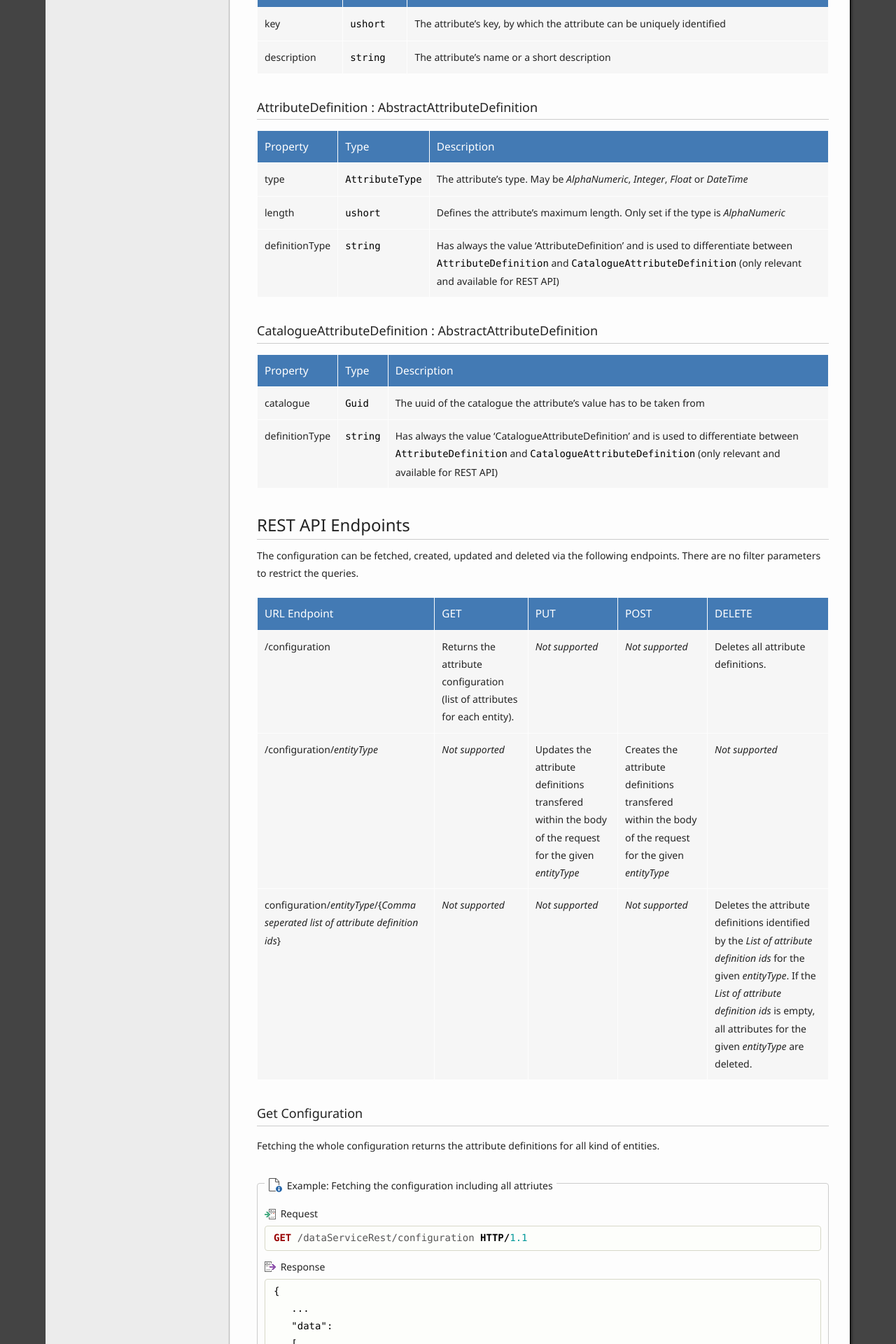
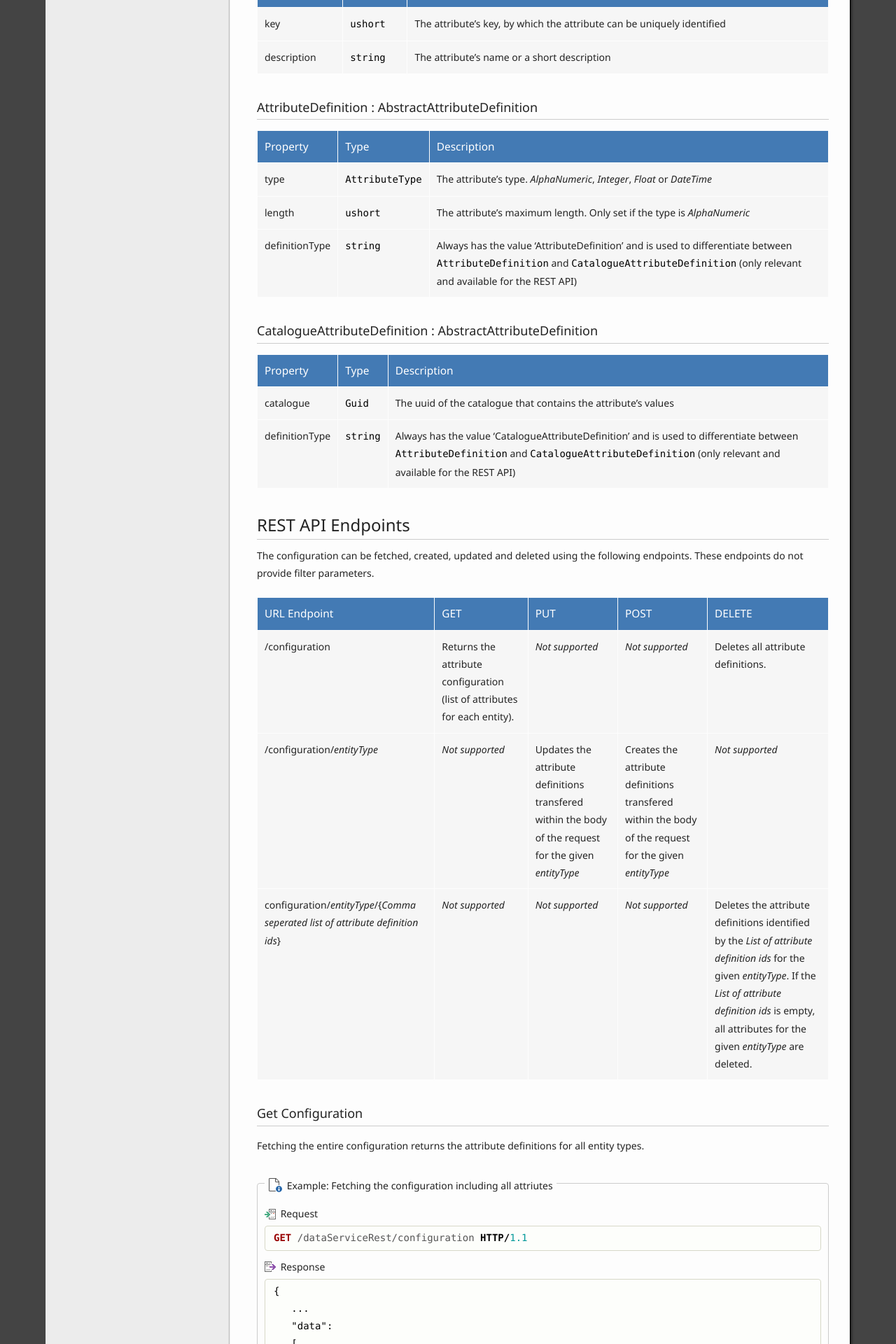
Before and after one commit to ZEISS-PiWeb/PiWeb-Api, a Jekyll site: the page built from _pages/022-configuration.md, in a window 1280 px wide. Shown: the part 636-2556 px from the top of the page at 70% size. Built offline with Jekyll 4.4.1, drawn with Linux system fonts in a browser that asks for light colours; some of the changed text lies outside the part shown.

Commit message:
proof read configuration section

````diff
--- a/_pages/022-configuration.md
+++ b/_pages/022-configuration.md
@@ -35,22 +35,22 @@
 
 Property      | Type                | Description
 --------------|---------------------|--------------------------------------------------------------
-type          | ```AttributeType``` | The attribute's type. May be *AlphaNumeric*, *Integer*, *Float* or *DateTime*
-length        | ```ushort```        | Defines the attribute's maximum length. Only set if the type is *AlphaNumeric*
-definitionType| ```string```        | Has always the value 'AttributeDefinition' and is used to differentiate between  ```AttributeDefinition``` and ```CatalogueAttributeDefinition``` (only relevant and available for REST API)
+type          | ```AttributeType``` | The attribute's type. *AlphaNumeric*, *Integer*, *Float* or *DateTime*
+length        | ```ushort```        | The attribute's maximum length. Only set if the type is *AlphaNumeric*
+definitionType| ```string```        | Always has the value 'AttributeDefinition' and is used to differentiate between  ```AttributeDefinition``` and ```CatalogueAttributeDefinition``` (only relevant and available for the REST API)
 
 ###CatalogueAttributeDefinition : AbstractAttributeDefinition
 
 Property      | Type         | Description
 --------------|--------------|------------------------------------------------------------
-catalogue     | ```Guid```   |The uuid of the catalogue the attribute's value has to be taken from
-definitionType| ```string``` | Has always the value 'CatalogueAttributeDefinition' and is used to differentiate between  ```AttributeDefinition``` and ```CatalogueAttributeDefinition``` (only relevant and available for REST API)
+catalogue     | ```Guid```   | The uuid of the catalogue that contains the attribute's values
+definitionType| ```string``` | Always has the value 'CatalogueAttributeDefinition' and is used to differentiate between  ```AttributeDefinition``` and ```CatalogueAttributeDefinition``` (only relevant and available for the REST API)
 
 {% comment %}----------------------------------------------------------------------------------------------- {% endcomment %}
 
 ## {{ page.sections['endpoint'] }}
 
-The configuration can be fetched, created, updated and deleted via the following endpoints. There are no filter parameters to restrict the queries.
+The configuration can be fetched, created, updated and deleted using the following endpoints. These endpoints do not provide filter parameters.
 
 URL Endpoint | GET | PUT | POST | DELETE
 -------------|-----|-----|------|-------
@@ -60,7 +60,7 @@
 
 ### Get Configuration
 
-Fetching the whole configuration returns the attribute definitions for all kind of entities.
+Fetching the entire configuration returns the attribute definitions for all entity types.
 
 {% assign exampleCaption="Fetching the configuration including all attriutes" %}
 
@@ -125,7 +125,7 @@
 
 ### Add Attributes
 
-To add one or more attributes to the configuration, the entity type to which the attributes belongs to, as well as the attribute definition(s), need to be transfered. The entity type ist transfered in the uri, the attributes within the body of the request.
+Each add request must contain the attribute definitions and the entity type which these definitions belong to. The entity type ist part of the uri and the attributes are transmitted in the body of the request.
 
 {% assign exampleCaption="Adding a part attribute with the key 1001 to the configuration" %}
 
@@ -168,7 +168,7 @@
 
 ### Update Attributes
 
-To update one or more attributes to the configuration, the entity type to which the attributes belong, as well as the attribute definition(s), need to be transfered. The entity type ist transfered in the uri, the attributes within the body of the request.
+Each update request must contain the attribute definitions and the entity type which these definitions belong to. The entity type ist part of the uri and the attributes are transmitted in the body of the request.
 
 {% assign exampleCaption="Updating the part attribute with key 1001 - change length from 30 to 50" %}
 
@@ -213,11 +213,11 @@
 
 There are three different options for deleting attributes:
 
-* Delete all attributes of the configuration,
+* Delete all attributes in the configuration,
 * Delete all attributes of a certain entity or
-* Delete one or more certain attributes of a certain entity
+* Delete specific attributes of a specific entity
 
-The following examples illustrate these options.
+The following examples demonstrate these options.
 
 {% assign exampleCaption="Delete all attributes of the current configuration" %}
 
@@ -308,7 +308,7 @@
 
 {% assign caption="GetConfiguration" %}
 {% assign icon=site.images['function-get'] %}
-{% assign description="Fetches the complete configuration for all kinds of entities." %}
+{% assign description="Fetches the entire configuration for all entity types." %}
 {% capture parameterTable %}
 Name           | Type                    | Description
 ---------------|-------------------------|--------------------------------------------------
@@ -333,8 +333,8 @@
 {% capture parameterTable %}
 Name           | Type                    | Description
 ---------------|-------------------------|--------------------------------------------------
-entity         | ```Entity```            | Specifies the entity to which the attribute should belong to. Possible values are ```Part```, ```Characteristic```, ```Measurement```, ```Value``` or ```Catalogue```.
-definition     | ```AbstractAttributeDefinition``` | Depending on the entity the ```AbstractAttributeDefinition``` definition contains an ```AttributeDefinition``` or a ```CatalogueAttributeDefinition``` object, which includes the attribute's values.
+entity         | ```Entity```            | Specifies the entity which the attribute belongs to. Possible values are ```Part```, ```Characteristic```, ```Measurement```, ```Value``` or ```Catalogue```.
+definition     | ```AbstractAttributeDefinition``` | Depending on the entity, the ```AbstractAttributeDefinition``` definition contains an ```AttributeDefinition``` or a ```CatalogueAttributeDefinition``` object, which then contains the attribute's values.
 token          | ```CancellationToken``` | Parameter is optional and allows to cancel the asyncronous call.
 {% endcapture %}
 
@@ -356,8 +356,8 @@
 {% capture parameterTable %}
  Name          | Type                    | Description
 ---------------|-------------------------|--------------------------------------------------
-entity         | ```Entity```            | Specifies the entity to which the attributes should belong to. Possible values are ```Part```, ```Characteristic```, ```Measurement```, ```Value``` or ```Catalogue```.
-definitions     | ```AbstractAttributeDefinition[]``` | Depending on the entity the ```AbstractAttributeDefinition``` definition contains ```AttributeDefinition``` or a ```CatalogueAttributeDefinition``` object, which includes the attribute's values.
+entity         | ```Entity```            | Specifies the entity which the attributes belong to. Possible values are ```Part```, ```Characteristic```, ```Measurement```, ```Value``` or ```Catalogue```.
+definitions     | ```AbstractAttributeDefinition[]``` | Depending on the entity, the ```AbstractAttributeDefinition``` definition contains ```AttributeDefinition``` or a ```CatalogueAttributeDefinition``` object, which then contains the attribute's values.
 token          | ```CancellationToken```       | Parameter is optional and allows to cancel the asyncronous call.
 {% endcapture %}
 
@@ -373,8 +373,8 @@
 {% capture parameterTable %}
  Name          | Type                    | Description
 ---------------|-------------------------|--------------------------------------------------
-entity         | ```Entity```            | Specifies the entity to which the attributes belong to. Possible values are ```Part```, ```Characteristic```, ```Measurement```, ```Value``` or ```Catalogue```.
-definitions     | ```AbstractAttributeDefinition[]``` | Depending on the entity the ```AbstractAttributeDefinition``` definition contains ```AttributeDefinition``` or a ```CatalogueAttributeDefinition``` object, which includes the attribute's values.
+entity         | ```Entity```            | Specifies the entity which the attributes belong to. Possible values are ```Part```, ```Characteristic```, ```Measurement```, ```Value``` or ```Catalogue```.
+definitions     | ```AbstractAttributeDefinition[]``` | Depending on the entity, the ```AbstractAttributeDefinition``` definition contains ```AttributeDefinition``` or a ```CatalogueAttributeDefinition``` object, which then contains the attribute's values.
 token          | ```CancellationToken``` | Parameter is optional and allows to cancel the asyncronous call.
 {% endcapture %}
 
@@ -400,12 +400,12 @@
 
 {% assign caption="DeleteAttributeDefinitions" %}
 {% assign icon=site.images['function-delete'] %}
-{% assign description="Deletes all or certain attributes of a given entity from the configuration." %}
+{% assign description="Deletes all or specific attributes of a given entity from the configuration." %}
 {% capture parameterTable %}
  Name          | Type                    | Description
 ---------------|-------------------------|--------------------------------------------------
-entity         | ```Entity```            | Specifies the entity to which the attributes should belong to. Possible values are ```Part```, ```Characteristic```, ```Measurement```, ```Value``` or ```Catalogue```.
-keys           | ```ushort[]```          | May contain the keys of the attributes which should be deleted. If it stays empty, all attributes of the given *entity* are deleted.
+entity         | ```Entity```            | Specifies the entity which the attributes belong to. Possible values are ```Part```, ```Characteristic```, ```Measurement```, ```Value``` or ```Catalogue```.
+keys           | ```ushort[]```          | Contains the keys of the attributes which should be deleted. If it is empty, all attributes of the given *entity* are deleted.
 token          | ```CancellationToken``` | Parameter is optional and allows to cancel the asyncronous call.
 {% endcapture %}
 
@@ -422,7 +422,7 @@
 
 {% assign caption="DeleteAllAttributeDefinitions" %}
 {% assign icon=site.images['function-delete'] %}
-{% assign description="Deletes all attributes of every single entity from the configuration." %}
+{% assign description="Deletes all attributes of all entities from the configuration." %}
 {% capture parameterTable %}
 Name           | Type                    | Description
 ---------------|-------------------------|--------------------------------------------------
````
